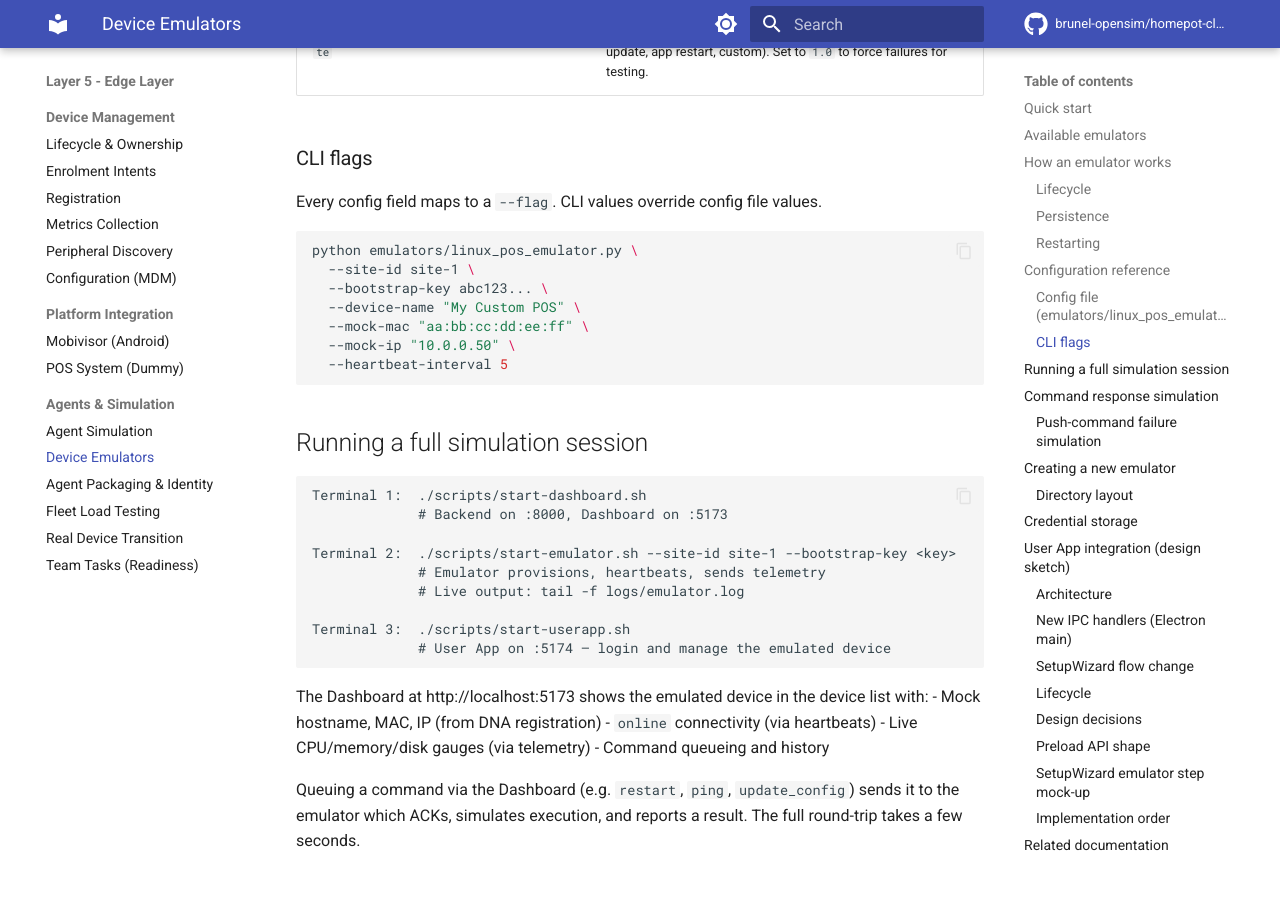
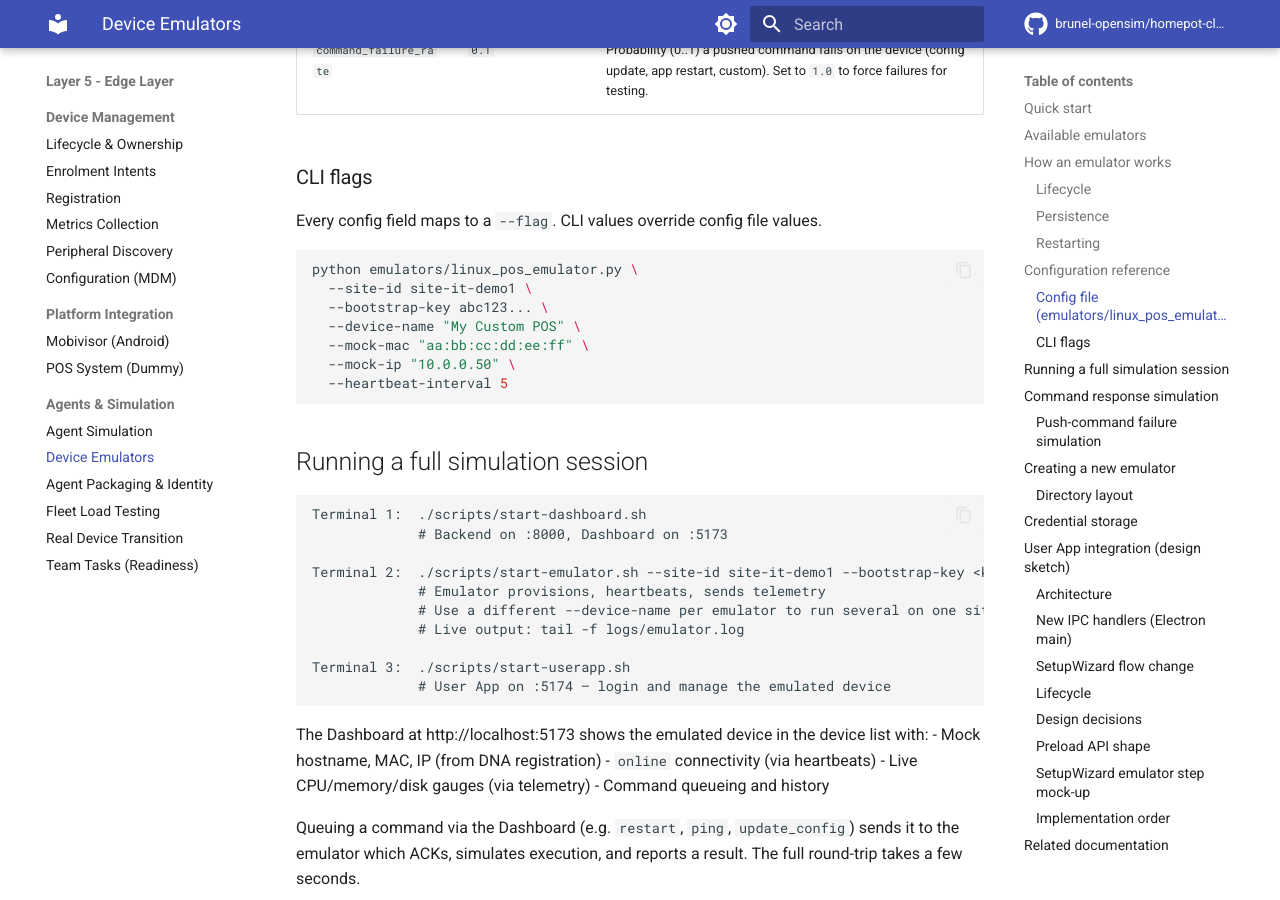
Before and after one commit to brunel-opensim/homepot-client, an MkDocs documentation site: the page built from docs/device-emulators.md, in a window 1280 px wide and 900 px high, scrolled down 3864 px. Built offline with MkDocs 1.6.1 and Material for MkDocs 9.7.7, drawn with Linux system fonts in a browser that asks for light colours; comment, search, counter and statistics services are not loaded; the version menu is left out; some of the changed text lies outside the part shown.

Commit message:
fix: fail fast when emulator default config has placeholder site/key (#253)
* fix: fail fast when emulator default config has placeholder site/key

Running ./scripts/start-emulator.sh with no args uses emulators/linux_pos_emulator.json,
which still contains the placeholder site_id 'site-1' and bootstrap key. The backend has
no 'site-1' site, so provisioning died in the background with '404 Site not found'.

The script now detects the placeholders up front and prints the exact command to run
with a real site/bootstrap key instead of backgrounding a doomed process. Docs updated
to use the actual demo site 'site-it-demo1' instead of the non-existent 'site-1'.

* docs: show --device-name in emulator launch examples

Include --device-name demo-pos-1 in the suggested command and note that a
different --device-name lets technicians run several emulators on one site.

````diff
--- a/docs/device-emulators.md
+++ b/docs/device-emulators.md
@@ -14,7 +14,8 @@
 #    POST /api/v1/sites/{site_id}/bootstrap-key
 
 # 3. Run the Linux POS emulator
-./scripts/start-emulator.sh --site-id site-1 --bootstrap-key <key>
+./scripts/start-emulator.sh --site-id site-it-demo1 --bootstrap-key <key> --device-name demo-pos-1
+#    Use a different --device-name per emulator to run several on one site
 
 # 4. (Optional) Start the User App to manage the emulated device
 ./scripts/start-userapp.sh
@@ -118,7 +119,7 @@
 
 ```bash
 python emulators/linux_pos_emulator.py \
-  --site-id site-1 \
+  --site-id site-it-demo1 \
   --bootstrap-key abc123... \
   --device-name "My Custom POS" \
   --mock-mac "aa:bb:cc:dd:ee:ff" \
@@ -132,8 +133,9 @@
 Terminal 1:  ./scripts/start-dashboard.sh
              # Backend on :8000, Dashboard on :5173
 
-Terminal 2:  ./scripts/start-emulator.sh --site-id site-1 --bootstrap-key <key>
+Terminal 2:  ./scripts/start-emulator.sh --site-id site-it-demo1 --bootstrap-key <key> --device-name demo-pos-1
              # Emulator provisions, heartbeats, sends telemetry
+             # Use a different --device-name per emulator to run several on one site
              # Live output: tail -f logs/emulator.log
 
 Terminal 3:  ./scripts/start-userapp.sh
@@ -199,7 +201,7 @@
 {
   "device_id": "a1b2c3d4-...",
   "api_key": "mM2...",
-  "site_id": "site-1",
+  "site_id": "site-it-demo1",
   "device_name": "linux-pos-emulator-1",
   ...
 }
````
Also changed, not shown: 1 other file.
